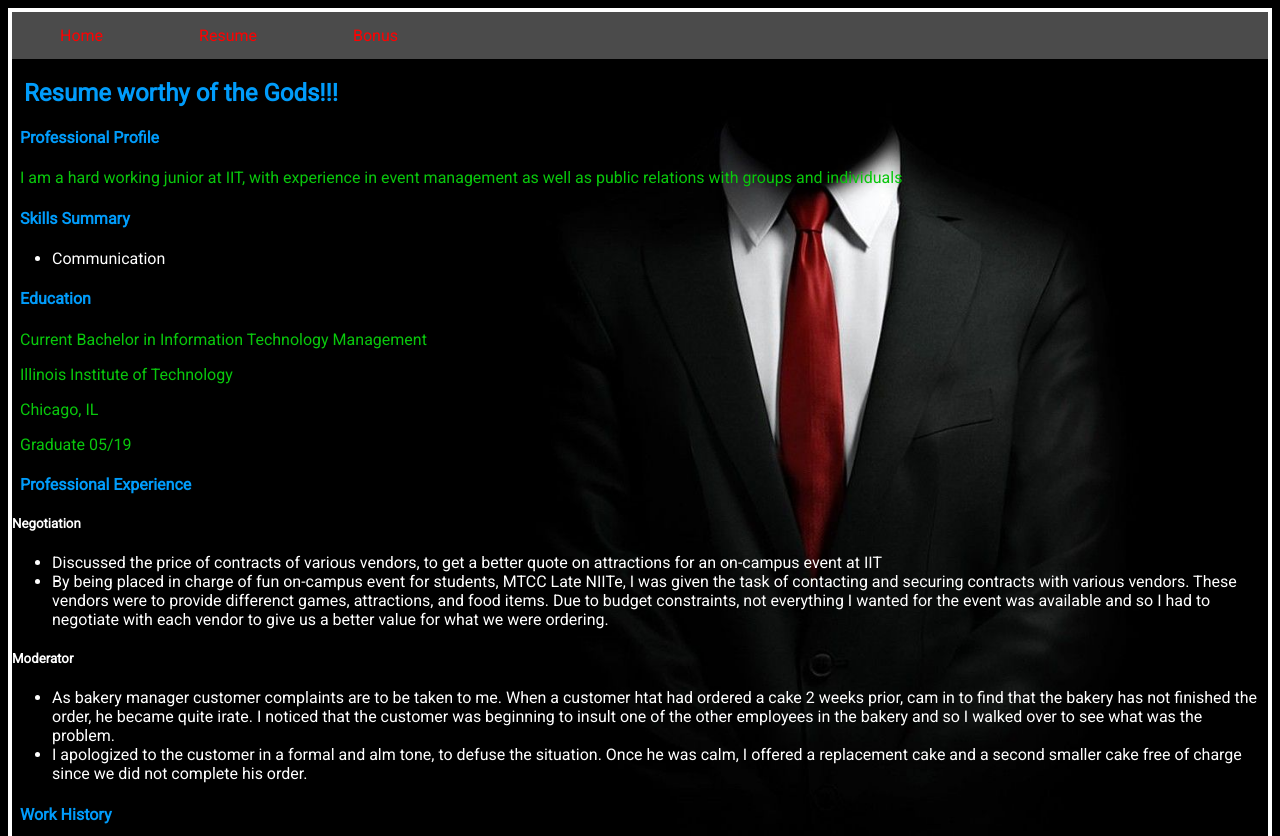
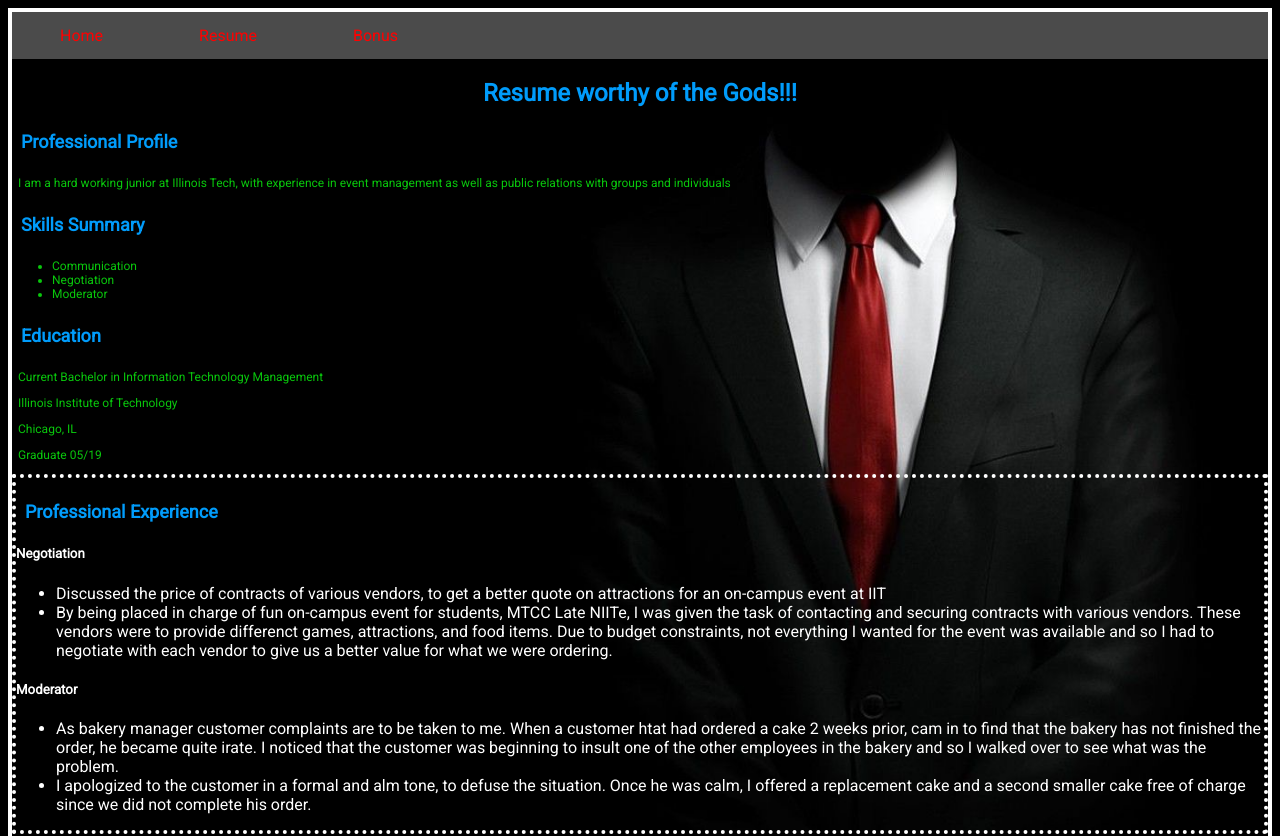
Before and after one commit to Carlosl29/ProjectThree, a plain HTML site: page resume.html in a window 1280 px wide. Shown: the top 836 px of the page. Drawn offline with Linux system fonts and the light colour scheme.

Commit message:
Text modifications
Centered the title at the top of the page and standarized all the text sizes.  Also added a dotted border to the experience paragraph.

```diff
--- a/resume.html
+++ b/resume.html
@@ -16,14 +16,17 @@
 			</ul>
 		</section>
 	<h2 class="resumeHeading">Resume worthy of the Gods!!!</h2>
+
 	<section class="resumeProfile">
 		<h4>Professional Profile</h4>
-		<p>I am a hard working junior at IIT, with experience in event management as well as public relations with groups and individuals</p>
+		<p>I am a hard working junior at Illinois Tech, with experience in event management as well as public relations with groups and individuals</p>
 	</section>
 	<section class="resumeSkills">
 		<h4>Skills Summary</h4>
 		<ul>
 			<li>Communication</li>
+			<li>Negotiation</li>
+			<li>Moderator</li>
 		</ul>
 	</section>
 	<section class="resumeEducation">
--- a/style.css
+++ b/style.css
@@ -69,19 +69,26 @@ section.indexBody{
 
 .resumeHeading{
 	color: #009cfb;
-	padding-left: .5em;
+	text-align: center;
 }
 p{
 	color: #09c70c;
 	padding-left: .5em;
+	font-size: 12px;
 }
 h4{
 	color: #009cfb;
 	padding-left: .5em;
+	font-size: 18px;
 }
 .resumeProfile p{
 	color: #09c70c;
 }
-.resumeSkills{
-
+.resumeSkills ul{
+	color: #09c70c;
+	font-size: 12px;
 }
+.resumeExp{
+	border-style: dotted;
+	border-width: .25em;
+}
```
